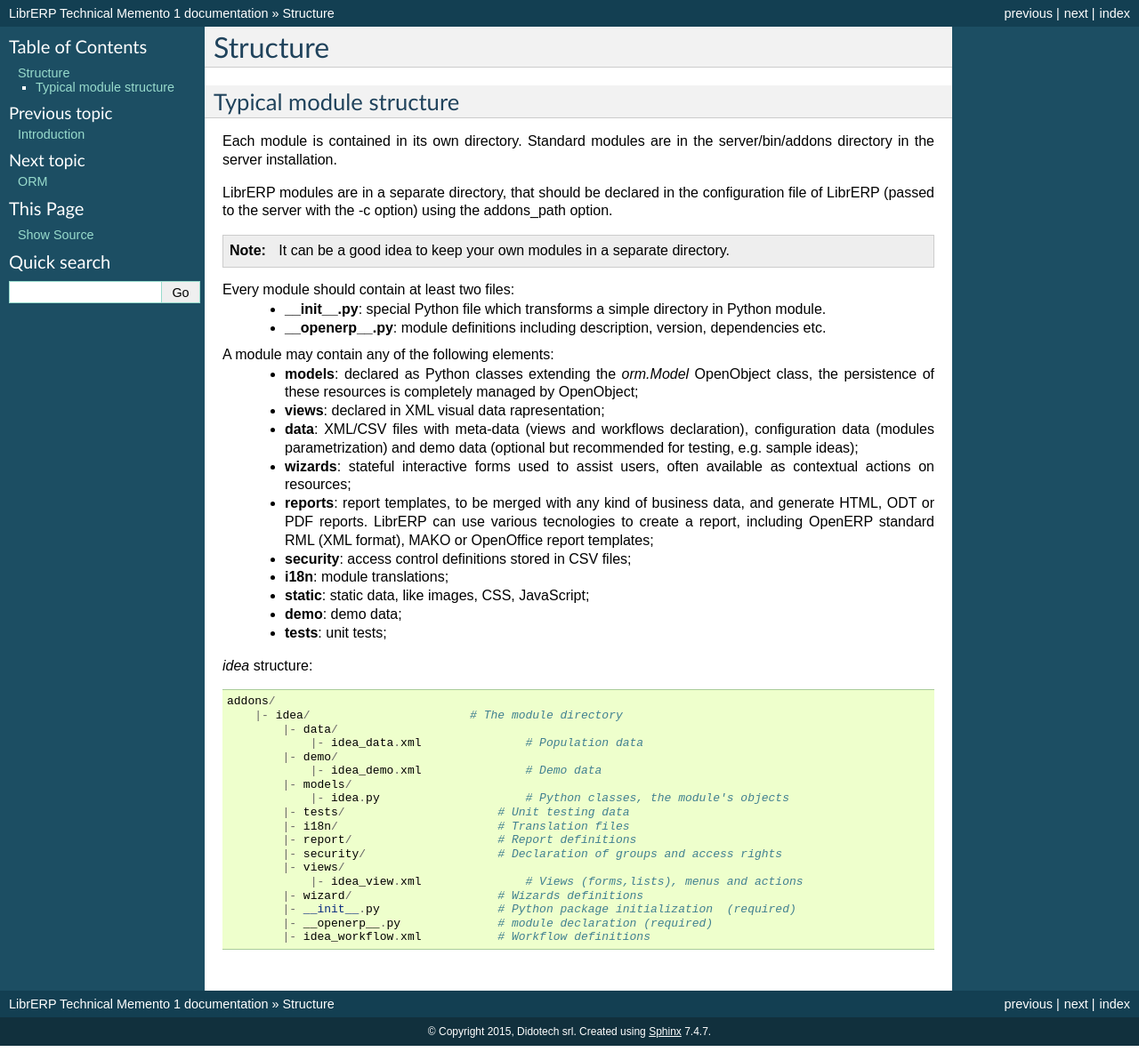
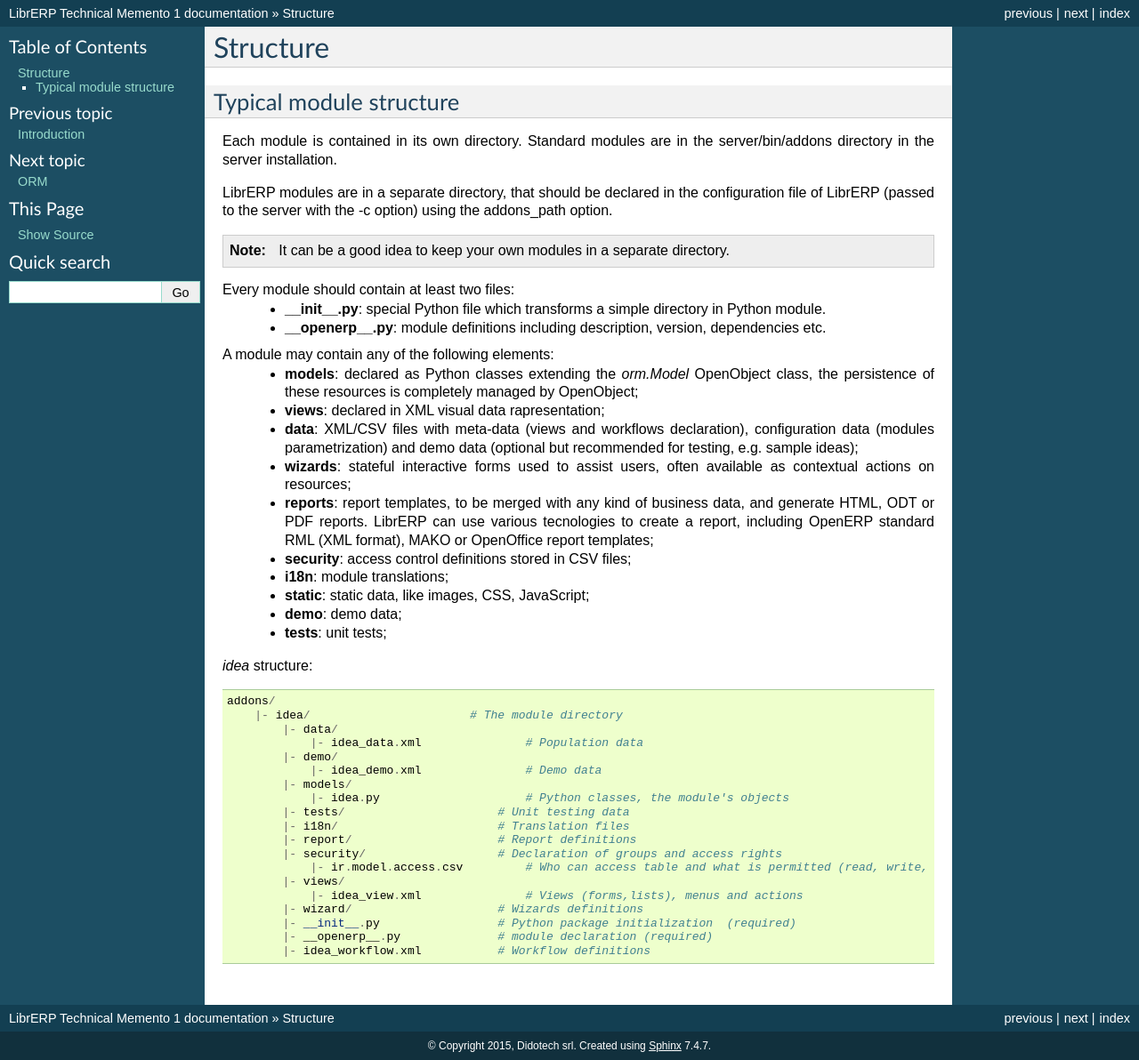
Before and after one commit to andreinl/memento, a Sphinx documentation site: the page built from source/structure.rst, in a window 1280 px wide. Shown: the whole page at 89% size. Built offline with Sphinx 7.4.7, drawn with Linux system fonts in a browser that asks for light colours.

Commit message:
Added security file in file structure example

```diff
--- a/source/structure.rst
+++ b/source/structure.rst
@@ -41,6 +41,7 @@
             |- i18n/                       # Translation files
             |- report/                     # Report definitions
             |- security/                   # Declaration of groups and access rights
+                |- ir.model.access.csv         # Who can access table and what is permitted (read, write, create, delete)
             |- views/
                 |- idea_view.xml               # Views (forms,lists), menus and actions
             |- wizard/                     # Wizards definitions
```
